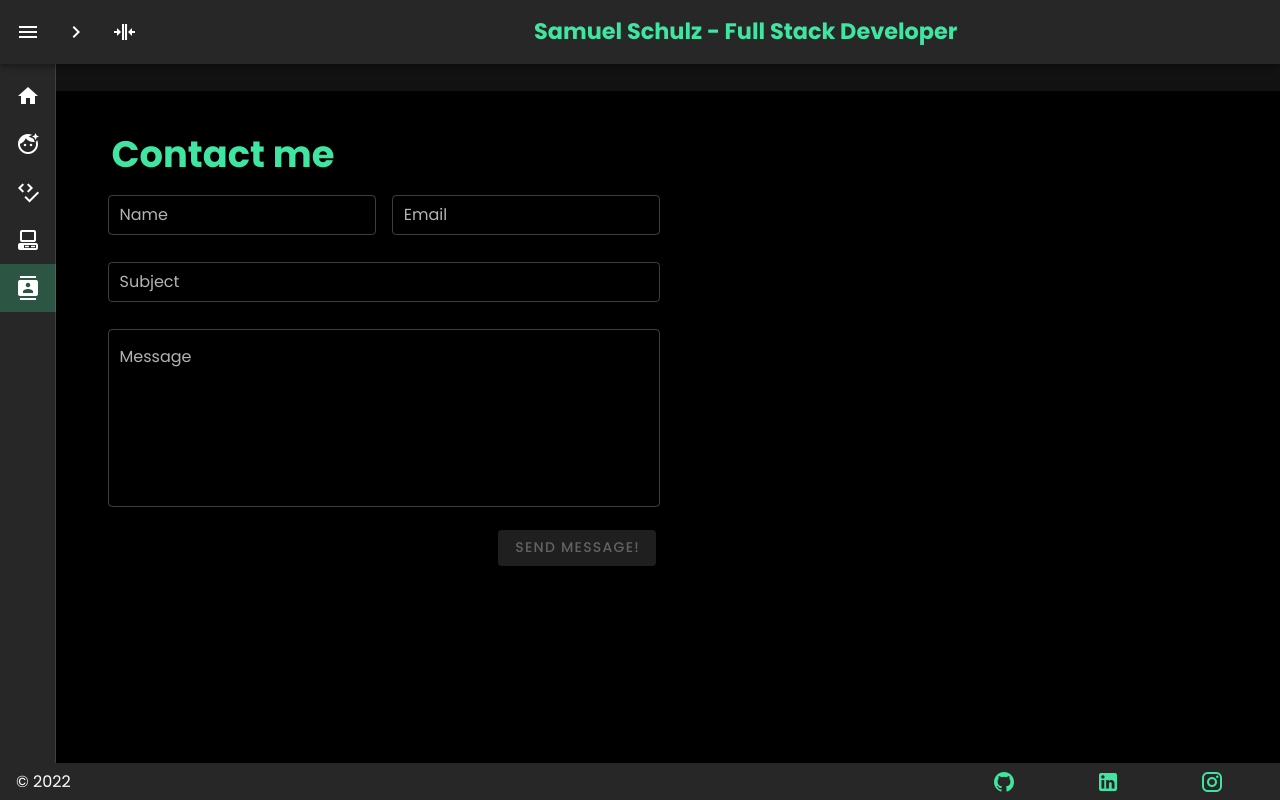
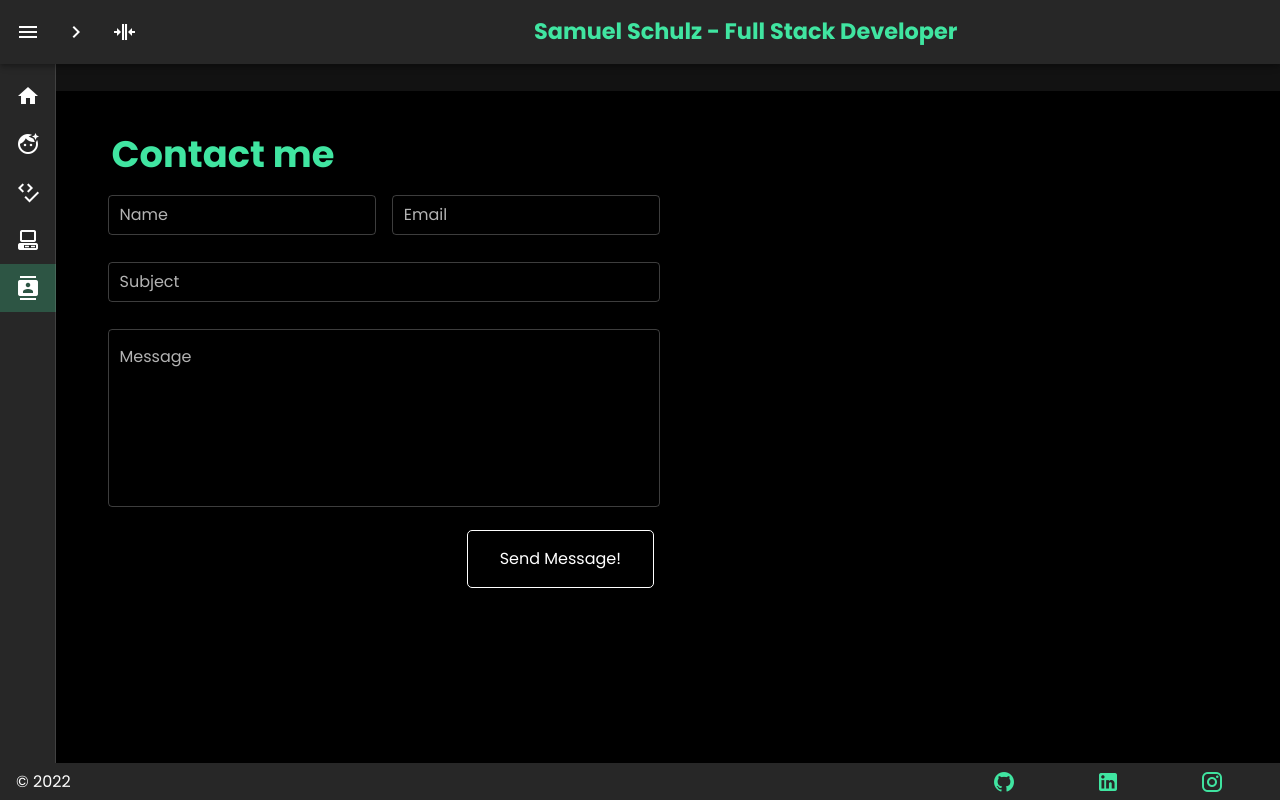
Before and after one commit to sam99s/portfolioNuxt, a Nuxt app: page /contact in a window 1280 px wide. Built offline with nearby package versions, Linux system fonts and the light colour scheme.

Commit message:
email script :package:

```diff
--- a/layouts/contactForm.vue
+++ b/layouts/contactForm.vue
@@ -21,6 +21,7 @@
                 :maxlength="20"
                 :rules="[rules.required]"
                 class="py-1 px-1"
+                name="name"
               ></v-text-field>
             </v-col>
             <v-col cols="12" md="6" class="py-0 px-1">
@@ -33,6 +34,7 @@
                 :maxlength="30"
                 :rules="[rules.required, rules.email]"
                 class="py-1 px-1"
+                name="email"
               ></v-text-field>
             </v-col>
           </v-row>
@@ -47,6 +49,7 @@
                 :maxlength="15"
                 :rules="[rules.required]"
                 class="py-1 px-1"
+                name="subject"
               ></v-text-field>
             </v-col>
           </v-row>
@@ -61,20 +64,20 @@
                 v-model="message"
                 :rules="[rules.required, rules.maxLength(message, 300)]"
                 class="py-1 px-1"
+                name="message"
               ></v-textarea>
             </v-col>
           </v-row>
         </v-form>
         <v-row>
           <v-col cols="12" class="text-end py-0">
-            <v-btn
+            <input
               type="submit"
               form="form"
-              color="#40e5a195"
-              :disabled="!valid"
+              id="buttonSandForm"
               class="my-2"
-              >Send Message!</v-btn
-            >
+              value="Send Message!"
+            />
           </v-col>
         </v-row>
       </v-col>
@@ -103,25 +106,68 @@ export default {
 
   methods: {
     send() {
-      console.log("name: ", this.name);
+      if (!this.valid) {
+        alert("Fill in the fields correctly");
+      } else {
+        emailjs.init("tKBuPFz2_fbLbimqT");
+        const btn = document.getElementById("buttonSandForm");
+
+        document
+          .getElementById("form")
+          .addEventListener("submit", function (event) {
+            event.preventDefault();
+
+            btn.value = "Sending...";
+
+            const serviceID = "default_service";
+            const templateID = "template_h2gchs8";
+
+            emailjs.sendForm(serviceID, templateID, this).then(
+              () => {
+                btn.value = "Send Message!";
+                alert("Sent!");
+              },
+              (err) => {
+                btn.value = "Send Message!";
+                alert(JSON.stringify(err));
+              }
+            );
+          });
+      }
     },
   },
 };
 </script>
 
 <style scoped>
+#buttonSandForm {
+  color: white;
+  text-decoration: none;
+  margin: 4px 2px;
+  background-color: transparent;
+  border: 1px solid white;
+  border-radius: 5px;
+  padding: 16px 32px;
+  cursor: pointer;
+}
+
+#buttonSandForm:hover {
+  background-color: #40e5a1;
+  color: black;
+  transition: 0.4s;
+}
 ::v-deep .v-text-field__details {
   margin-bottom: 1px !important;
 }
 
 @media (max-width: 959px) {
-  .contact-image__display{
+  .contact-image__display {
     display: none;
   }
 }
 
 @media (max-width: 959px) and (min-width: 601px) {
-  .contact-form__width{
+  .contact-form__width {
     max-width: 75vw;
   }
 }
--- a/nuxt.config.js
+++ b/nuxt.config.js
@@ -23,6 +23,10 @@ export default {
         rel: "stylesheet",
       },
     ],
+    script: [{
+      type:"text/javascript",
+      src:"https://cdn.jsdelivr.net/npm/@emailjs/browser@3/dist/email.min.js"
+    }],
   },
 
   // Global CSS: https://go.nuxtjs.dev/config-css
```
